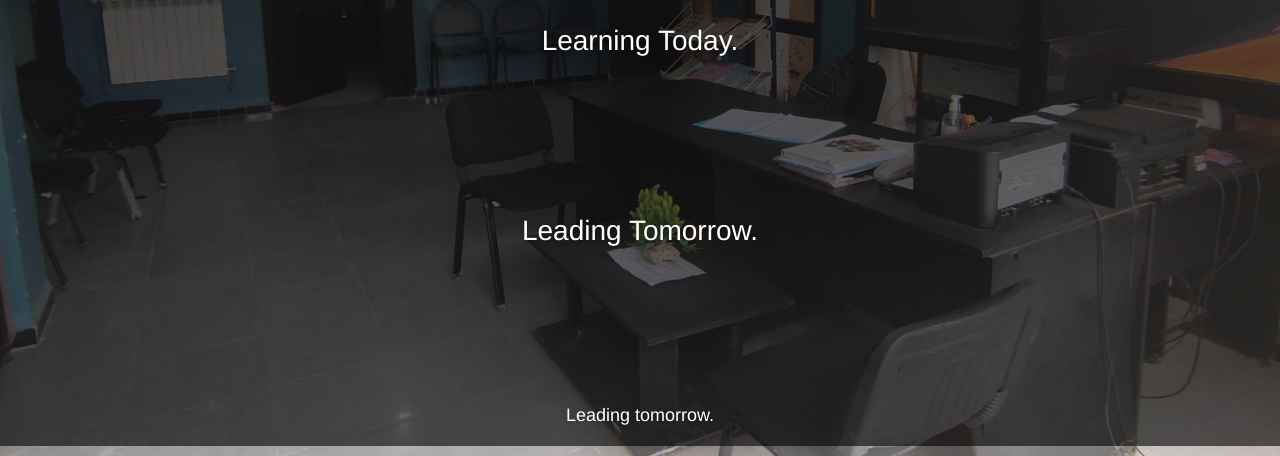
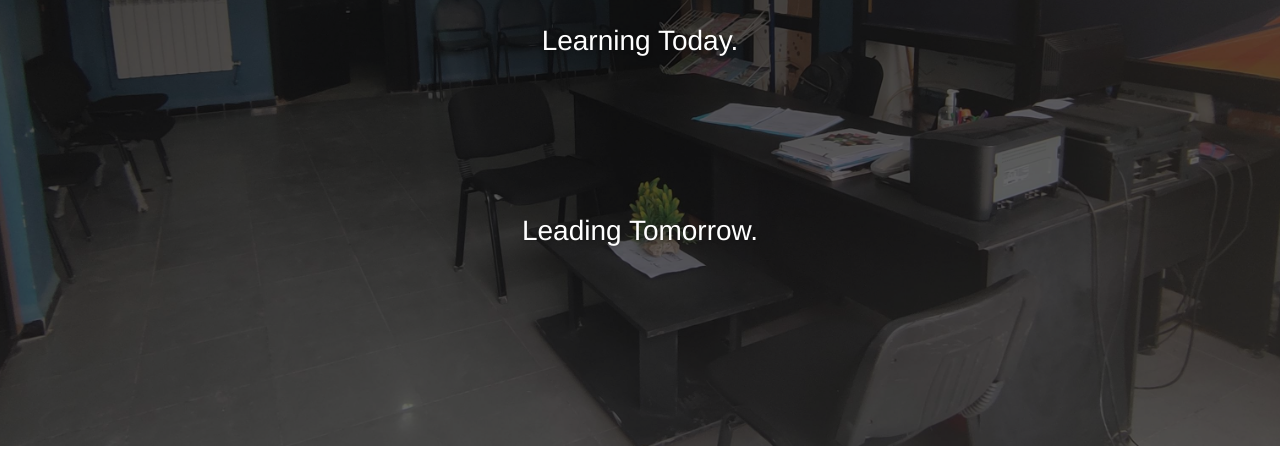
Before and after one commit to KTCDZ/ktcdz.github.io, a plain HTML site: page index.html in a window 1280 px wide. Shown: the part 354-810 px from the top of the page. Drawn offline with Linux system fonts and the light colour scheme; a web font is replaced by a local one.

Commit message:
Update index.html

```diff
--- a/index.html
+++ b/index.html
@@ -37,12 +37,7 @@
         <div class="content">
             <h4 class="motto">Learning Today.</h4>
             <h4 class="motto">Leading Tomorrow.</h4>
-            <div class="subscribe">
-                <h5 class="info-text">
-                    Leading tomorrow.
-                </h5>
 
-            </div>
         </div>
     </div>
 
```
